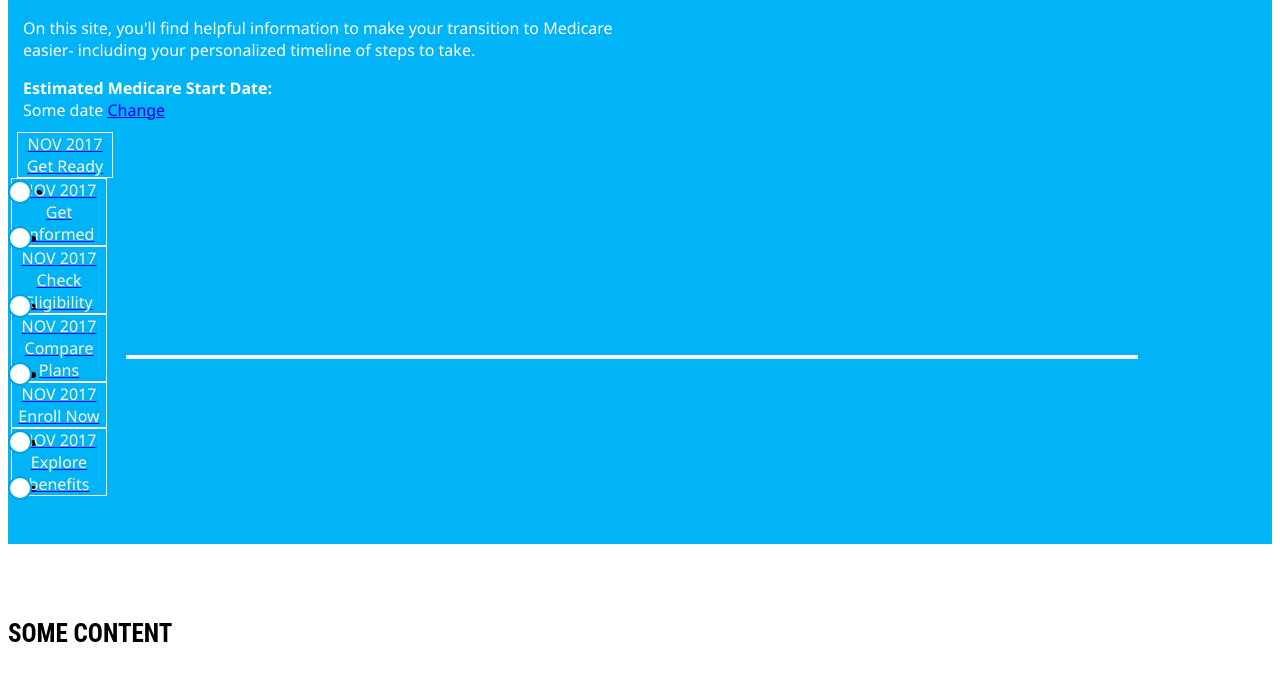
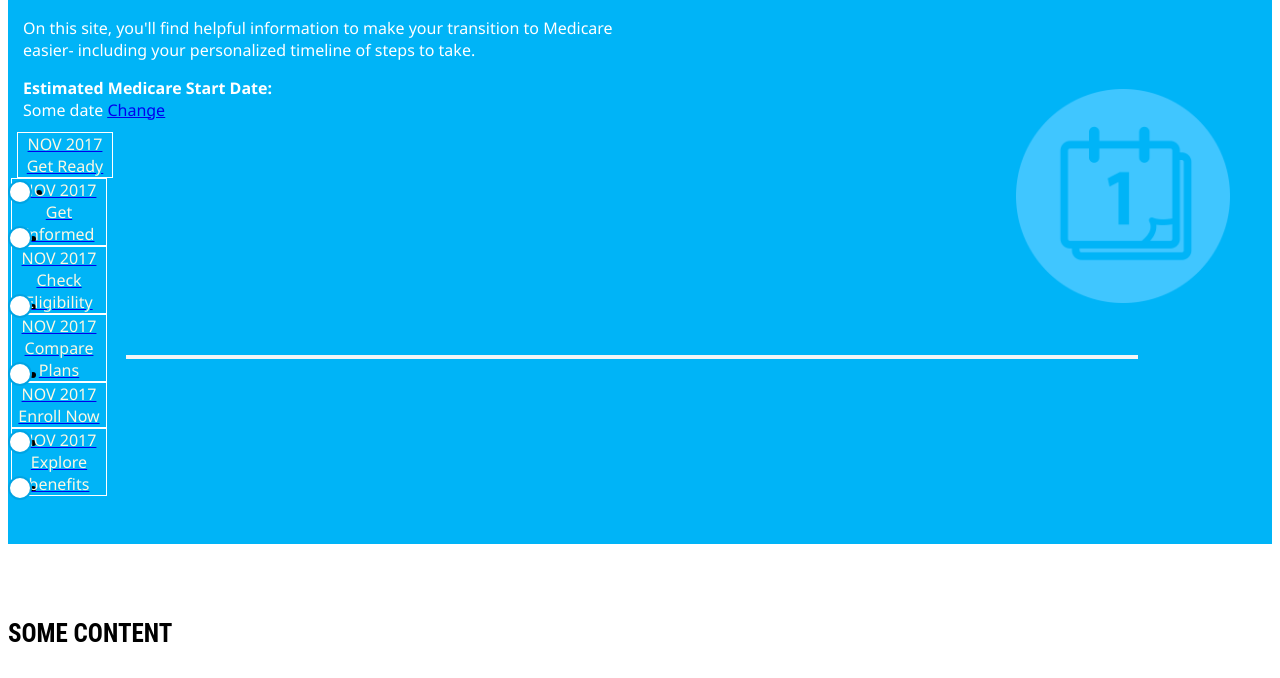
Before and after one commit to shankarjallu/PERL_ui, a website: page pages/partials/_perlcontent.html in a window 1280 px wide. Shown: the part 122-800 px from the top of the page. Drawn offline with Linux system fonts and the light colour scheme.

Commit message:
Added image to timeline page

```diff
--- a/pages/partials/_perlcontent.html
+++ b/pages/partials/_perlcontent.html
@@ -278,6 +278,12 @@
                     .section-timeline{
                     padding: 0px;
                     border-spacing: 18px;
+                    background-image: url(../../dotcom/images/calendar.png);
+                    background-repeat: no-repeat;
+                    /* background-position: 80% 66%; */
+                    background-size: 214px;
+                    background-position-y: 40%;
+                    background-position-x: 96%;
                     }
 
                     .div-header{
@@ -578,13 +584,11 @@
 
 
 @media( max-width : 661px ){
-    .div-welcome-message{
-                    width:100%;
-                    }
-                    #welcome-name{ font-size: 31px; }
+.div-welcome-message{width:100%;}
+#welcome-name{ font-size: 31px; }
 li a div.div-tab-header{display:none;}
 li.active a div.div-tab-header{display:block;}
-
+.section-timeline{ background-image:none;}
 }
 
 /* css for read more and less */
```
